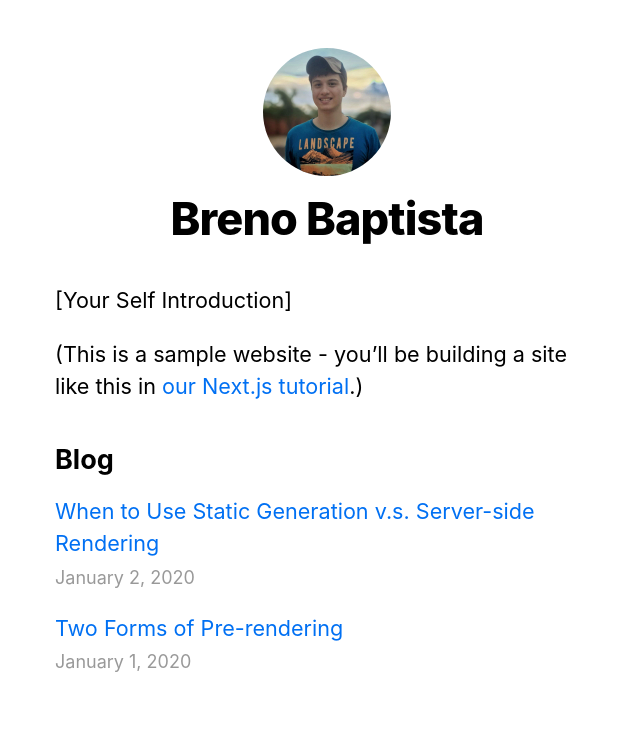
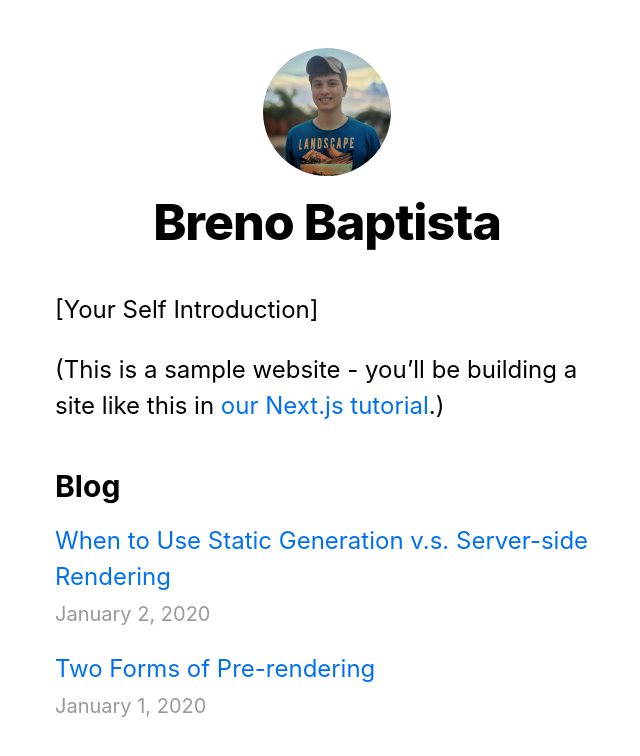
Before and after one commit to brenobaptista/blog, a Next.js app: page / in a window 1280 px wide. Shown: the top 756 px of the page, without its empty margins (313-953 px from the left). Built offline with nearby package versions, Linux system fonts and the light colour scheme.

Commit message:
Converted CSS to styled-components

```diff
--- a/src/pages/index.tsx
+++ b/src/pages/index.tsx
@@ -4,7 +4,7 @@ import { GetStaticProps } from 'next'
 
 import Layout, { siteTitle } from '../components/Layout'
 import Date from '../components/Date'
-import utilStyles from '../styles/Utils.module.css'
+import { Intro, Blog } from '../styles/pages/Home'
 import { getSortedPostsData } from '../lib/posts'
 
 export const getStaticProps: GetStaticProps = async () => {
@@ -29,30 +29,30 @@ const Home = ({ allPostsData }: Props): JSX.Element => (
     <Head>
       <title>{siteTitle}</title>
     </Head>
-    <section className={utilStyles.headingMd}>
+    <Intro>
       <p>[Your Self Introduction]</p>
       <p>
         (This is a sample website - you’ll be building a site like this in{' '}
         <a href='https://nextjs.org/learn'>our Next.js tutorial</a>
         .)
       </p>
-    </section>
-    <section className={`${utilStyles.headingMd} ${utilStyles.padding1px}`}>
-      <h2 className={utilStyles.headingLg}>Blog</h2>
-      <ul className={utilStyles.list}>
+    </Intro>
+    <Blog>
+      <h2>Blog</h2>
+      <ul>
         {allPostsData.map(({ id, date, title }) => (
-          <li className={utilStyles.listItem} key={id}>
+          <li key={id}>
             <Link href={`/posts/${id}`}>
               <a>{title}</a>
             </Link>
             <br />
-            <small className={utilStyles.lightText}>
+            <small>
               <Date date={date} />
             </small>
           </li>
         ))}
       </ul>
-    </section>
+    </Blog>
   </Layout>
 )
 
--- a/src/styles/Utils.module.css
+++ /dev/null
@@ -1,52 +0,0 @@
-.heading2Xl {
-  font-size: 2.5rem;
-  line-height: 1.2;
-  font-weight: 800;
-  letter-spacing: -0.05rem;
-  margin: 16px 0;
-}
-
-.headingXl {
-  font-size: 2rem;
-  line-height: 1.3;
-  font-weight: 800;
-  letter-spacing: -0.05rem;
-  margin: 16px 0;
-}
-
-.headingLg {
-  font-size: 1.5rem;
-  line-height: 1.4;
-  margin: 16px 0;
-}
-
-.headingMd {
-  font-size: 1.2rem;
-  line-height: 1.5;
-}
-
-.borderCircle {
-  border-radius: 50%;
-}
-
-.colorInherit {
-  color: inherit;
-}
-
-.padding1px {
-  padding-top: 1px;
-}
-
-.list {
-  list-style: none;
-  padding: 0;
-  margin: 0;
-}
-
-.listItem {
-  margin: 0 0 20px;
-}
-
-.lightText {
-  color: #999;
-}
--- a/src/styles/components/Layout.ts
+++ b/src/styles/components/Layout.ts
@@ -4,6 +4,19 @@ export const Container = styled.div`
   max-width: 576px;
   padding: 0 16px;
   margin: 48px auto 96px;
+
+  a {
+    color: ${props => props.theme.colors.primary};
+  }
+
+  a:hover {
+    text-decoration: underline;
+  }
+
+  img {
+    max-width: 100%;
+    display: block;
+  }
 `
 
 export const Header = styled.header`
--- a/src/styles/global.ts
+++ b/src/styles/global.ts
@@ -7,25 +7,19 @@ export default createGlobalStyle`
     margin: 0;
     font-family: -apple-system, BlinkMacSystemFont, Segoe UI, Roboto, Oxygen,
       Ubuntu, Cantarell, Fira Sans, Droid Sans, Helvetica Neue, sans-serif;
-    line-height: 1.6;
-    font-size: 1.125rem;
+  }
+
+  a {
+    color: inherit;
+    text-decoration: none;
   }
 
   * {
     box-sizing: border-box;
   }
 
-  a {
-    color: ${props => props.theme.colors.primary};
-    text-decoration: none;
-  }
-
-  a:hover {
-    text-decoration: underline;
-  }
-
-  img {
-    max-width: 100%;
-    display: block;
+  html {
+    line-height: 1.6;
+    font-size: 1.25rem;
   }
 `
--- /dev/null
+++ b/src/styles/pages/Home.ts
@@ -0,0 +1,32 @@
+import styled from 'styled-components'
+
+export const Intro = styled.section`
+  font-size: 1.2rem;
+  line-height: 1.5;
+`
+
+export const Blog = styled.section`
+  font-size: 1.2rem;
+  line-height: 1.5;
+  padding-top: 1px;
+
+  h2 {
+    font-size: 1.5rem;
+    line-height: 1.4;
+    margin: 16px 0;
+  }
+
+  ul {
+    list-style: none;
+    padding: 0;
+    margin: 0;
+  }
+
+  li {
+    margin: 0 0 20px;
+  }
+
+  small {
+    color: ${props => props.theme.colors.date};
+  }
+`
--- a/src/styles/theme.ts
+++ b/src/styles/theme.ts
@@ -1,8 +1,7 @@
 const theme = {
   colors: {
-    background: '#121214',
-    text: '#e1e1e6',
-    primary: '#0070f3'
+    primary: '#0070f3',
+    date: '#999999'
   }
 }
 
```
Also changed, not shown: src/pages/posts/[id].tsx (+5 -7 lines), src/styles/pages/Article.ts (added, +17 -0 lines).
